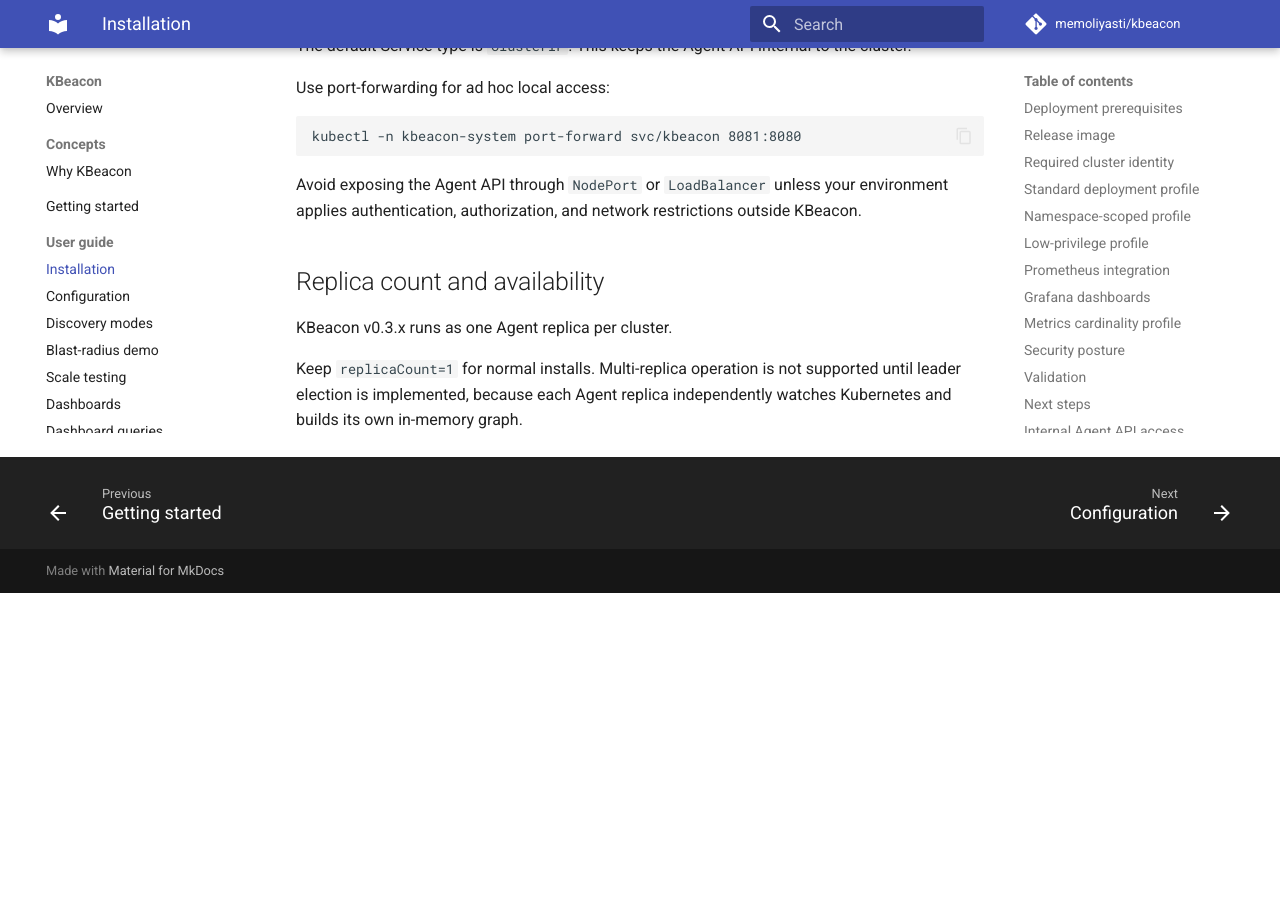
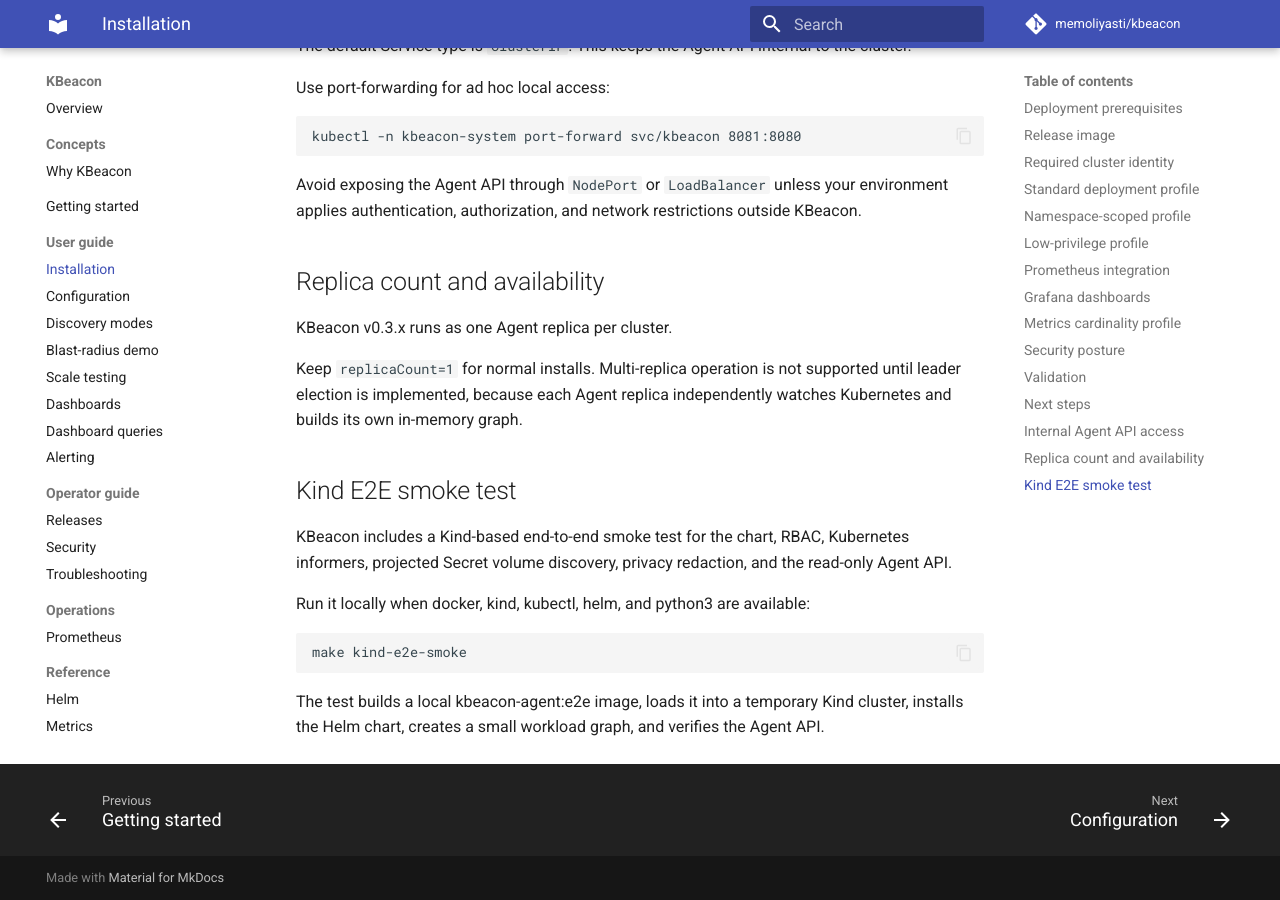
Before and after one commit to memoliyasti/kbeacon, an MkDocs documentation site: the page built from docs/user-guide/installation.md, in a window 1280 px wide and 900 px high, scrolled down 5363 px. Built offline with MkDocs 1.6.1 and Material for MkDocs 9.7.7, drawn with Linux system fonts in a browser that asks for light colours; comment, search, counter and statistics services are not loaded; before the commit the page ends 5956 px from its top, so only the background shows below that.

Commit message:
test(e2e): add Kind smoke test

```diff
--- a/docs/user-guide/installation.md
+++ b/docs/user-guide/installation.md
@@ -237,3 +237,13 @@ Avoid exposing the Agent API through `NodePort` or `LoadBalancer` unless your en
 KBeacon v0.3.x runs as one Agent replica per cluster.
 
 Keep `replicaCount=1` for normal installs. Multi-replica operation is not supported until leader election is implemented, because each Agent replica independently watches Kubernetes and builds its own in-memory graph.
+
+## Kind E2E smoke test
+
+KBeacon includes a Kind-based end-to-end smoke test for the chart, RBAC, Kubernetes informers, projected Secret volume discovery, privacy redaction, and the read-only Agent API.
+
+Run it locally when docker, kind, kubectl, helm, and python3 are available:
+
+    make kind-e2e-smoke
+
+The test builds a local kbeacon-agent:e2e image, loads it into a temporary Kind cluster, installs the Helm chart, creates a small workload graph, and verifies the Agent API.
```
Also changed, not shown: README.md (+10 -0 lines), charts/kbeacon/README.md (+10 -0 lines), docs/reference/helm.md (+10 -0 lines), 5 other files.
